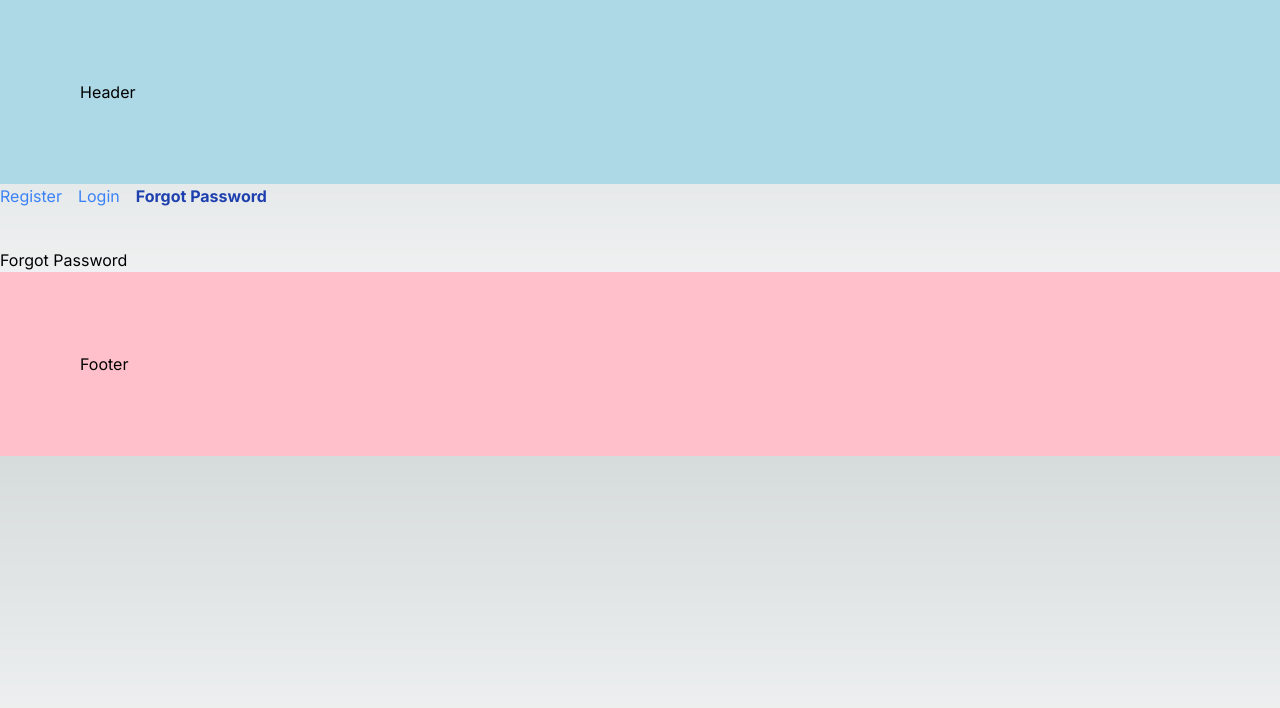
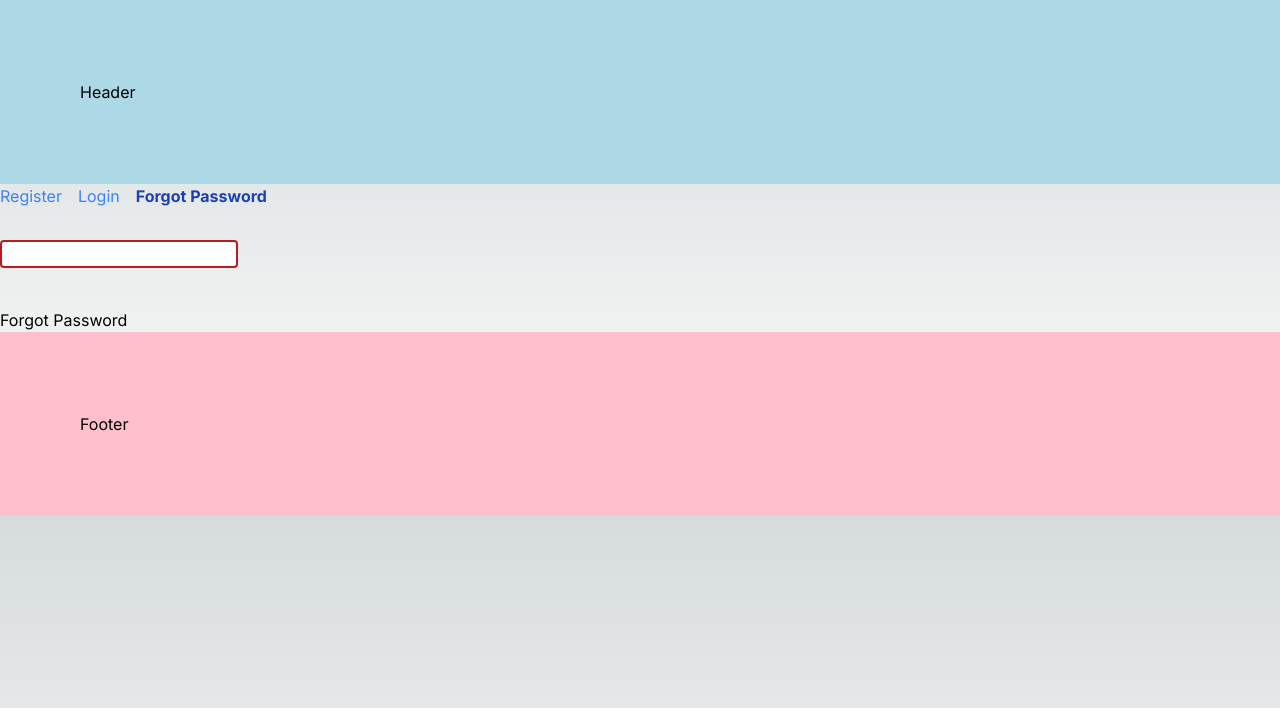
Before and after one commit to arash8877/Next-js-project2, a Next.js app: page /forgot-password in a window 1280 px wide. Shown: the top 708 px of the page. Built offline with nearby package versions, Linux system fonts and the light colour scheme.

Commit message:
Error handling

```diff
--- a/src/app/(auth)/layout.tsx
+++ b/src/app/(auth)/layout.tsx
@@ -2,6 +2,7 @@
 // import "./styles.css";
 import Link from "next/link";
 import { usePathname } from "next/navigation"; // to determine link is active
+import { useState } from "react";
 
 const navLinks = [
   { name: "Register", href: "/register" },
@@ -10,18 +11,26 @@ const navLinks = [
 ];
 
 export default function AuthLayout({ children }: { children: React.ReactNode }) {
-    const pathName = usePathname();
+  const pathName = usePathname();
+  const [input, setInput] = useState("");
 
   return (
     <div>
       {navLinks.map((link) => {
-        const isActive = pathName.startsWith(link.href)
+        const isActive = pathName.startsWith(link.href);
         return (
-          <Link href={link.href} key={link.name} className={isActive ? "font-bold text-blue-800 mr-4" : "text-blue-500 mr-4"}>
+          <Link
+            href={link.href}
+            key={link.name}
+            className={isActive ? "font-bold text-blue-800 mr-4" : "text-blue-500 mr-4"}
+          >
             {link.name}
           </Link>
         );
       })}
+      <div>
+        <input value={input} onChange={(e) => setInput(e.target.value)} className="mt-8 border-2 border-red-700 rounded"/>
+      </div>
       {children}
     </div>
   );
--- /dev/null
+++ b/src/app/blog/loadin.tsx
@@ -0,0 +1,3 @@
+export default function Loading() {
+  return <h1>Loading...</h1>;
+}
--- /dev/null
+++ b/src/app/products/[productId]/reviews/[reviewId]/error.tsx
@@ -0,0 +1,5 @@
+"use client";
+
+export default function ErrorBoundary({ error }: { error: Error }) {
+  return <div className="text-red-500">{error.message}</div>;
+}
--- a/src/app/products/[productId]/reviews/[reviewId]/page.tsx
+++ b/src/app/products/[productId]/reviews/[reviewId]/page.tsx
@@ -1,9 +1,20 @@
 import { iParams } from "@/type/page";
+import { count } from "console";
 import { notFound } from "next/navigation";
 
+function getRandomInt(count: number) {
+  return Math.floor(Math.random() * count);
+}
+
 export default function ProductReviews({ params }: iParams) {
-    const ParamsReviewId = params.reviewId || "0"; // Default value if reviewId is undefined
+  const ParamsReviewId = params.reviewId || "0"; // Default value if reviewId is undefined
 
+  //-----------make an error--------------
+  const random = getRandomInt(2);
+
+  if (random === 1) { throw new Error("*** error in loading review ***")}
+
+  //--------------------------------------
   if (parseInt(ParamsReviewId) > 1000) {
     notFound();
   }
@@ -14,8 +25,6 @@ export default function ProductReviews({ params }: iParams) {
   );
 }
 
-
-
 //If user wants to access to a route which we don't have in the app,
 //Next.js automatically redirect to the  "not-found" page under the hood.
 //if you want to 'programmatically' render a not-found page, based on a
```
Also changed, not shown: src/app/layout.tsx (+22 -0 lines).
